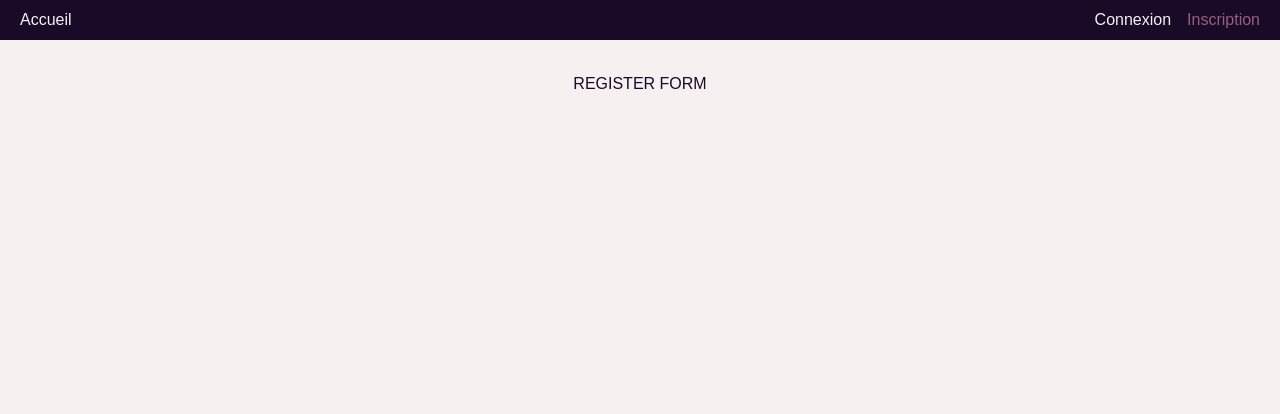
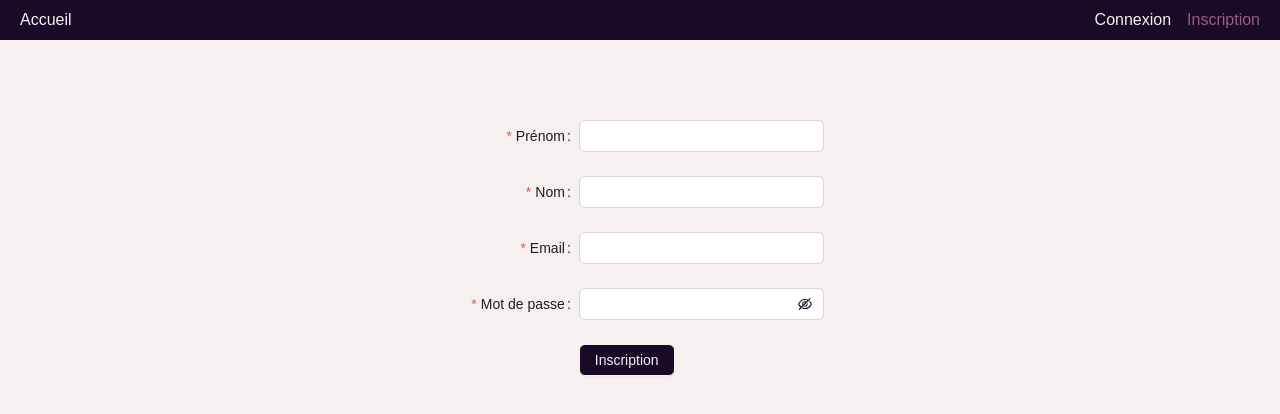
Before and after one commit to Wins9393/mooc-mnb, a React (Vite) app in the folder front/: page /register in a window 1280 px wide. Shown: the top 414 px of the page. Built offline with nearby package versions, Linux system fonts and the light colour scheme; no server answers.

Commit message:
add register form

```diff
--- a/front/src/components/register-form/RegisterForm.tsx
+++ b/front/src/components/register-form/RegisterForm.tsx
@@ -1,3 +1,101 @@
+import { useContext } from "react";
+import { Button, Form, Input } from "antd";
+import { useNavigate } from "react-router-dom";
+import { AuthContext } from "../../contexts/AuthContext";
+
+type FieldType = {
+  firstname?: string;
+  lastname?: string;
+  email?: string;
+  password?: string;
+};
+
 export function RegisterForm() {
-  return <div style={{ textAlign: "center" }}> REGISTER FORM</div>;
+  const authContext = useContext(AuthContext);
+
+  if (!authContext) return;
+
+  const { register } = authContext;
+  const navigate = useNavigate();
+
+  const onFinish = async (values: any) => {
+    if (values.firstname && values.lastname && values.email && values.password) {
+      const isRegistered = await register(
+        values.firstname,
+        values.lastname,
+        values.email,
+        values.password
+      );
+
+      if (isRegistered) {
+        navigate("/formations");
+      } else {
+        console.log("Erreur !");
+      }
+    }
+  };
+
+  const onFinishFailed = (errorInfo: any) => {
+    console.log("Failed:", errorInfo);
+  };
+
+  return (
+    <div
+      style={{
+        width: "100%",
+        height: "100%",
+        display: "flex",
+        flexDirection: "column",
+        justifyContent: "center",
+        alignItems: "center",
+      }}>
+      <div
+        style={{
+          width: "fit-content",
+          padding: "48px",
+        }}>
+        <Form
+          name="basic"
+          labelCol={{ span: 8 }}
+          wrapperCol={{ span: 16 }}
+          style={{ maxWidth: 600 }}
+          initialValues={{ remember: true }}
+          onFinish={onFinish}
+          onFinishFailed={onFinishFailed}
+          autoComplete="off">
+          <Form.Item<FieldType>
+            label="Prénom"
+            name="firstname"
+            rules={[{ required: true, message: "Veuillez renseigner votre prénom !" }]}>
+            <Input />
+          </Form.Item>
+
+          <Form.Item<FieldType>
+            label="Nom"
+            name="lastname"
+            rules={[{ required: true, message: "Veuillez renseigner votre nom !" }]}>
+            <Input />
+          </Form.Item>
+
+          <Form.Item<FieldType>
+            label="Email"
+            name="email"
+            rules={[{ required: true, message: "Veuillez renseigner votre email !" }]}>
+            <Input />
+          </Form.Item>
+
+          <Form.Item<FieldType>
+            label="Mot de passe"
+            name="password"
+            rules={[{ required: true, message: "Veuillez renseigner votre mot de passe !" }]}>
+            <Input.Password />
+          </Form.Item>
+
+          <Form.Item wrapperCol={{ offset: 8, span: 16 }}>
+            <Button htmlType="submit">Inscription</Button>
+          </Form.Item>
+        </Form>
+      </div>
+    </div>
+  );
 }
--- a/front/src/containers/formation-page/FormationPage.tsx
+++ b/front/src/containers/formation-page/FormationPage.tsx
@@ -48,11 +48,11 @@ export function FormationPage() {
     totalUserAnswersByFormation,
     getQuestionsByFormation,
     totalQuestionsByFormation,
-  } = mainContext;
+  } = mainContext ?? {};
 
   const authContext = useContext(AuthContext);
   if (!authContext) return;
-  const { user } = authContext;
+  const { user } = authContext ?? {};
 
   const [idFormation, setIdFormation] = useState<number | null>(null);
   const [currentFormation, setCurrentFormation] = useState<Formation | null>(null);
@@ -76,59 +76,7 @@ export function FormationPage() {
   const [isVideoEnded, setIsVideoEnded] = useState<boolean>(false);
 
   // Debug
-  // useEffect(() => {
-  //   console.log("currentFormation: ", currentFormation);
-  //   console.log("currentModule: ", currentModule);
-  //   console.log("currentModuleItem: ", currentModuleItem);
-  // }, [currentModule, currentModuleItem, currentFormation]);
 
-  // useEffect(() => {
-  //   console.log("progressionPercentage: ", parseFloat(progressionPercentage.toFixed(1)));
-  // }, [progressionPercentage]);
-
-  // useEffect(() => {
-  //   console.log("scoreByQuiz: ", scoreByQuiz);
-  // }, [scoreByQuiz]);
-
-  // useEffect(() => {
-  //   console.log("moduleContent: ", moduleContent);
-  // }, [moduleContent]);
-
-  // useEffect(() => {
-  //   console.log("formations: ", formations);
-  // }, [formations]);
-
-  // useEffect(() => {
-  //   console.log("modules: ", modules);
-  // }, [modules]);
-
-  // useEffect(() => {
-  //   console.log("currentModuleItem: ", currentModuleItem);
-  // }, [currentModuleItem]);
-
-  // useEffect(() => {
-  //   console.log("selectedUserAnswers: ", selectedUserAnswers);
-  // }, [selectedUserAnswers]);
-
-  // useEffect(() => {
-  //   console.log("oldUserAnswers: ", oldUserAnswers);
-  // }, [oldUserAnswers]);
-
-  // useEffect(() => {
-  //   console.log("contentsByFormation: ", contentsByFormation);
-  // }, [contentsByFormation]);
-
-  // useEffect(() => {
-  //   console.log("Total Questions: ", totalQuestionsByFormation);
-  // }, [totalQuestionsByFormation]);
-
-  // useEffect(() => {
-  //   console.log("Total UA: ", totalUserAnswersByFormation);
-  // }, [totalUserAnswersByFormation]);
-
-  // useEffect(() => {
-  //   console.log("isVideoEnded: ", isVideoEnded);
-  // }, [isVideoEnded]);
   // Fin Debug
 
   useEffect(() => {
--- a/front/src/contexts/AuthContext.tsx
+++ b/front/src/contexts/AuthContext.tsx
@@ -4,6 +4,7 @@ interface AuthContextType {
   user: user | null;
   login(email: string, password: string): Promise<boolean>;
   logout(): Promise<void>;
+  register(firstname: string, lastname: string, email: string, password: string): Promise<boolean>;
 }
 
 interface user {
@@ -54,7 +55,7 @@ const AuthProvider: React.FC<{ children: React.ReactNode }> = ({ children }) =>
     }
   }
 
-  async function getCurrentUser() {
+  async function getCurrentUser(): Promise<void> {
     const response = await fetch(`${import.meta.env.VITE_API_URL}/me`, {
       method: "POST",
       credentials: "include",
@@ -87,7 +88,53 @@ const AuthProvider: React.FC<{ children: React.ReactNode }> = ({ children }) =>
     }
   }
 
-  return <AuthContext.Provider value={{ user, login, logout }}>{children}</AuthContext.Provider>;
+  async function register(
+    firstname: string,
+    lastname: string,
+    email: string,
+    password: string
+  ): Promise<boolean> {
+    try {
+      const response = await fetch(`${import.meta.env.VITE_API_URL}/register`, {
+        method: "POST",
+        credentials: "include",
+        headers: {
+          "Content-Type": "application/json",
+        },
+        body: JSON.stringify({
+          firstname,
+          lastname,
+          email,
+          password,
+        }),
+      });
+
+      if (response.ok) {
+        const data = await response.json();
+        setUser({
+          id: data.user.id,
+          firstname: data.user.firstname,
+          lastname: data.user.lastname,
+          email: data.user.email,
+          role: data.user.role,
+          authenticated: data.authenticated,
+        });
+        return true;
+      } else {
+        setUser(null);
+        return false;
+      }
+    } catch (error) {
+      console.log(error);
+      return false;
+    }
+  }
+
+  return (
+    <AuthContext.Provider value={{ user, login, logout, register }}>
+      {children}
+    </AuthContext.Provider>
+  );
 };
 
 export { AuthProvider, AuthContext };
```
